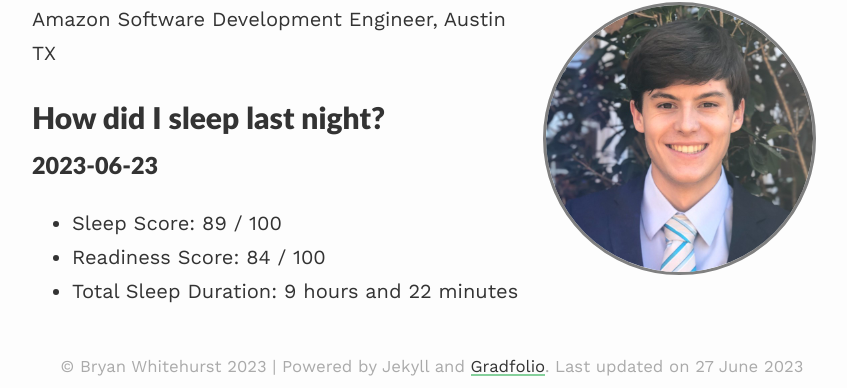
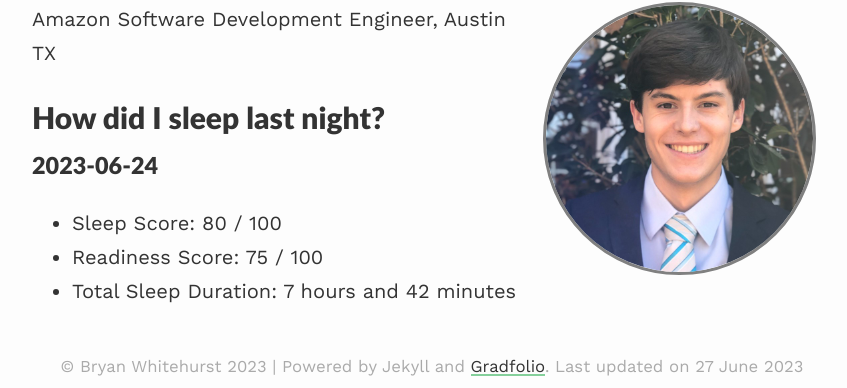
Before and after one commit to BryanWhitehurst/bryanwhitehurst.github.io, a Jekyll site: the page built from index.md, in a window 1280 px wide. Shown: the part 190-578 px from the top of the page, without its empty margins (208-1055 px from the left). Built offline with Jekyll 4.4.1, drawn with Linux system fonts in a browser that asks for light colours; nearby versions of some CDN libraries.

Commit message:
daily oura update

```diff
--- a/index.md
+++ b/index.md
@@ -10,7 +10,7 @@ published: true
 Amazon Software Development Engineer, Austin TX
 
 # How did I sleep last night?
-### 2023-06-23
-- Sleep Score: 89 / 100
-- Readiness Score: 84 / 100
-- Total Sleep Duration: 9 hours and 22 minutes
+### 2023-06-24
+- Sleep Score: 80 / 100
+- Readiness Score: 75 / 100
+- Total Sleep Duration: 7 hours and 42 minutes
```
